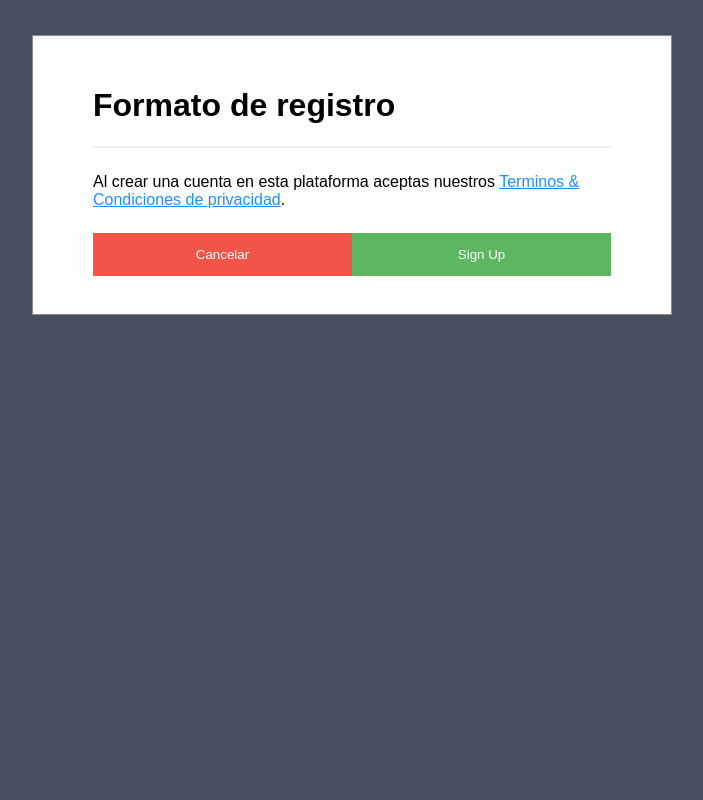
After one commit to angelfeli98/cloudpython, a Django app: page /register/ in a window 1280 px wide. The commit adds this page. Shown: the whole page, without its empty margins (288-991 px from the left). Run offline with Django 3.2, Linux system fonts and the light colour scheme.

Commit message:
Form usuarios (No terminado)

```diff
--- a/CloudPython/CloudPython/urls.py
+++ b/CloudPython/CloudPython/urls.py
@@ -16,10 +16,11 @@ Including another URLconf
 from django.contrib import admin
 from django.urls import path
 from proyectos import views as proyecto
+from usuarios import views as user
 
 urlpatterns = [
     path('admin/', admin.site.urls, name = 'admin'),
     path('', proyecto.index , name = "index"),
-    path('proyectos-destacados/', proyecto.proyectos, name = 'proyectos')
-
+    path('proyectos-destacados/', proyecto.proyectos, name = 'proyectos'),
+    path('register/', user.signup, name = 'register'),
 ]
--- a/CloudPython/proyectos/templates/layout.html
+++ b/CloudPython/proyectos/templates/layout.html
@@ -40,7 +40,7 @@ Released   : 20140330
 			<ul>
 				<li class="active"><a href="{% url 'index' %}" accesskey="1" title="">Homepage</a></li>
 				<li><a href="{% url 'proyectos' %}" accesskey="3" title="">Proyectos</a></li>
-				<li><a href="signup.html" accesskey="2" title="">Registrate</a></li>
+				<li><a href="{% url 'register' %}" accesskey="2" title="">Registrate</a></li>
 				<li><a href="login.html" accesskey="4" title="">Login</a></li>
 				<li><a href="#" accesskey="5" title="">Contactanos</a></li>
 			</ul>
--- /dev/null
+++ b/CloudPython/usuarios/static/css/signup_estilos.css
@@ -0,0 +1,173 @@
+body {font-family: Arial, Helvetica, sans-serif;
+	  background: #f1f1f1;
+	 }
+* {box-sizing: border-box;}
+
+/* Full-width input fields */
+input[type=text], input[type=password] {
+  width: 100%;
+  padding: 15px;
+  margin: 5px 0 22px 0;
+  display: inline-block;
+  border: none;
+  background: #f1f1f1;
+}
+
+/* Add a background color when the inputs get focus */
+input[type=text]:focus, input[type=password]:focus {
+  background-color: #ddd;
+  outline: none;
+}
+
+/* Set a style for all buttons */
+button {
+  background-color: #4CAF50;
+  color: white;
+  padding: 14px 20px;
+  margin: 8px 0;
+  border: none;
+  cursor: pointer;
+  width: 100%;
+  opacity: 0.9;
+}
+
+button:hover {
+  opacity:1;
+}
+
+/* Extra styles for the cancel button */
+.cancelbtn {
+  padding: 14px 20px;
+  background-color: #f44336;
+}
+
+/* Float cancel and signup buttons and add an equal width */
+.cancelbtn, .signupbtn {
+  float: left;
+  width: 50%;
+}
+
+/* Add padding to container elements */
+.container {
+  padding: 30px 60px 30px 60px;
+}
+
+/* The Modal (background) */
+.modal {
+  display: block; /* Hidden by default */
+  position: fixed; /* Stay in place */
+  z-index: 1; /* Sit on top */
+  left: 0;
+  top: 0;
+  width: 100%; /* Full width */
+  height: 100%; /* Full height */
+  overflow: auto; /* Enable scroll if needed */
+  background-color: #474e5d;
+  padding-top: 35px;
+}
+
+/* Modal Content/Box */
+.modal-content {
+  background-color: #fefefe;
+  margin: 0px auto 5% auto; /* 5% from the top, 15% from the bottom and centered */
+  border: 1px solid #888;
+  width: 50%; /* Could be more or less, depending on screen size */
+}
+
+.condiciones-modal-content {
+  background-color: #fefefe;
+  margin: 0px auto 5% auto; /* 5% from the top, 15% from the bottom and centered */
+  border: 1px solid #888;
+  width: 50%; /* Could be more or less, depending on screen size */
+  height: 280px
+}
+
+/* Style the horizontal ruler */
+hr {
+  border: 1px solid #f1f1f1;
+  margin-bottom: 25px;
+}
+
+/* The Close Button (x) */
+.close {
+  position: absolute;
+  right: 35px;
+  top: 15px;
+  font-size: 40px;
+  font-weight: bold;
+  color: #f1f1f1;
+}
+
+.close:hover,
+.close:focus {
+  color: #f44336;
+  cursor: pointer;
+}
+
+/* Clear floats */
+.clearfix::after {
+  content: "";
+  clear: both;
+  display: table;
+}
+
+
+/* Set a style for all buttons */
+button {
+  background-color: #4CAF50;
+  color: white;
+  padding: 14px 20px;
+  margin: 8px 0;
+  border: none;
+  cursor: pointer;
+  width: 100%;
+  opacity: 0.9;
+}
+
+button:hover {
+  opacity:1;
+}
+
+/* BOTONES NADA.HTMLS */
+
+	/* Extra styles for the cancel button */
+	.volverRegistro {
+	  background-color: #4CAF50;
+	  color: white;
+	  padding: 14px 20px;
+	  margin: 8px 0;
+	  border: none;
+	  cursor: pointer;
+	  width: 100%;
+	  opacity: 0.9;
+	  padding: 14px 20px;
+
+	  float: left;
+	  width: 50%;
+
+	}
+
+	/* Float cancel and signup buttons and add an equal width */
+	.volverHome{
+	  background-color: #f44336;
+	  color: white;
+
+	  padding: 14px 20px;
+	  margin: 8px 0;
+	  border: none;
+	  cursor: pointer;
+	  width: 100%;
+	  opacity: 0.9;
+
+	  float: left;
+	  width: 50%;
+	}
+
+/* ******************************************************* */
+
+/* Change styles for cancel button and signup button on extra small screens */
+@media screen and (max-width: 300px) {
+  .cancelbtn, .signupbtn {
+     width: 100%;
+  }
+}
--- /dev/null
+++ b/CloudPython/usuarios/templates/signup.html
@@ -0,0 +1,34 @@
+
+{% load static %}
+
+
+
+<!DOCTYPE html>
+<html>
+<header>
+    <link href={% static 'css/signup_estilos.css'%} rel="stylesheet" type="text/css" media="all" />
+    <title>Registro | Found.me</title>
+</header>
+<body>
+
+<div id="id01" class="modal">
+  <form class="modal-content" action="/action_page.php">
+    <div class="container">
+      <h1>Formato de registro</h1>
+      <hr>
+
+
+
+      <p>Al crear una cuenta en esta plataforma aceptas nuestros <a href="condiciones.html" style="color:dodgerblue">Terminos & Condiciones de privacidad</a>.</p>
+
+      <div class="clearfix">
+		<button id="clickMe" type="button" value="clickme" onclick="cancel_signup();" class="cancelbtn">Cancelar</button>
+		<!-- <button onclick="window.location.href='/index.html'" class="cancelbtn">Cancelar</button> -->
+        <button type="submit" href="EUREKA.html" class="signupbtn">Sign Up</button>
+      </div>
+    </div>
+  </form>
+</div>
+
+</body>
+</html>
--- a/CloudPython/usuarios/views.py
+++ b/CloudPython/usuarios/views.py
@@ -1,3 +1,7 @@
 from django.shortcuts import render
 
 # Create your views here.
+
+def signup(request):
+
+    return render(request, 'signup.html')
```
Also changed, not shown: CloudPython/usuarios/forms.py (added, +12 -0 lines).
